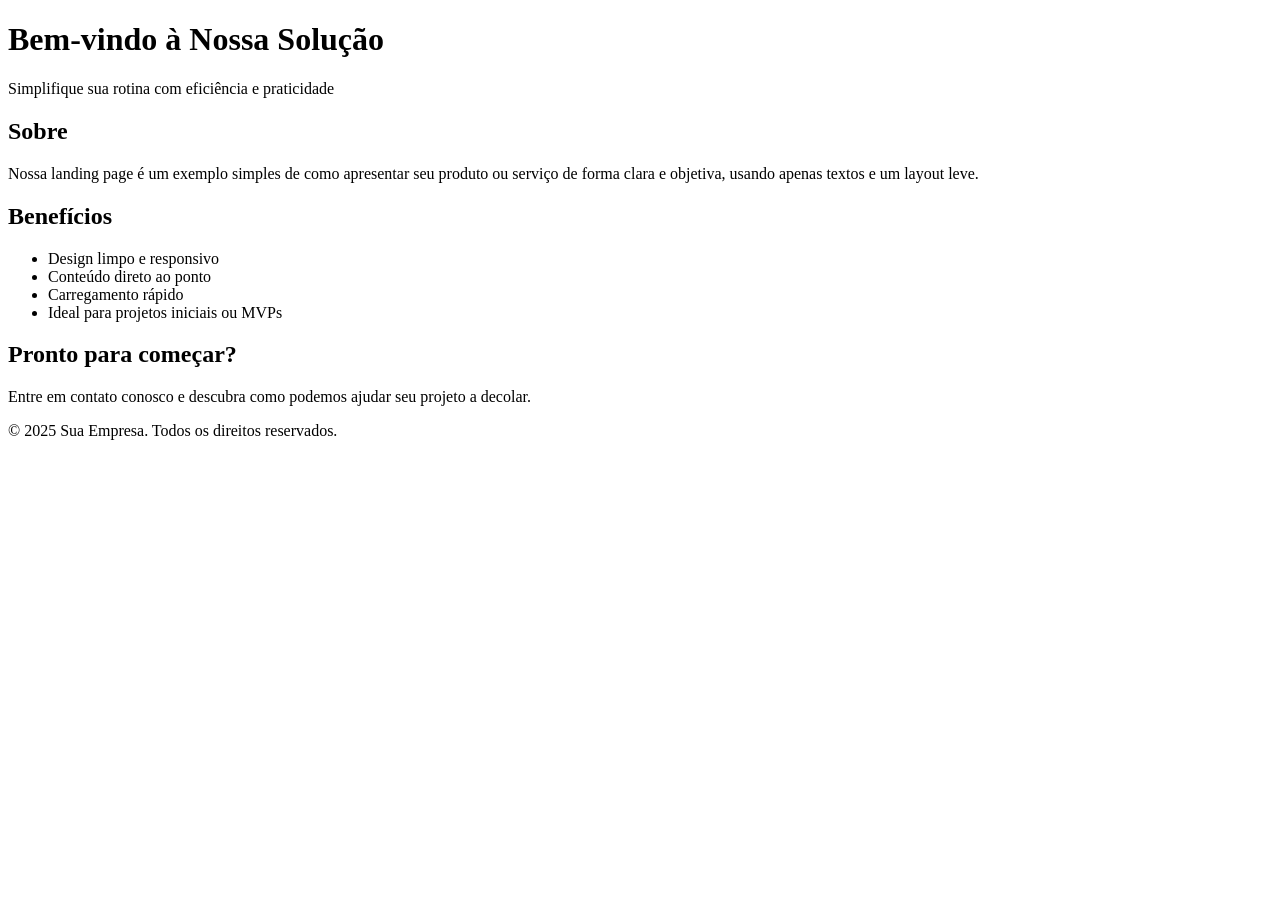
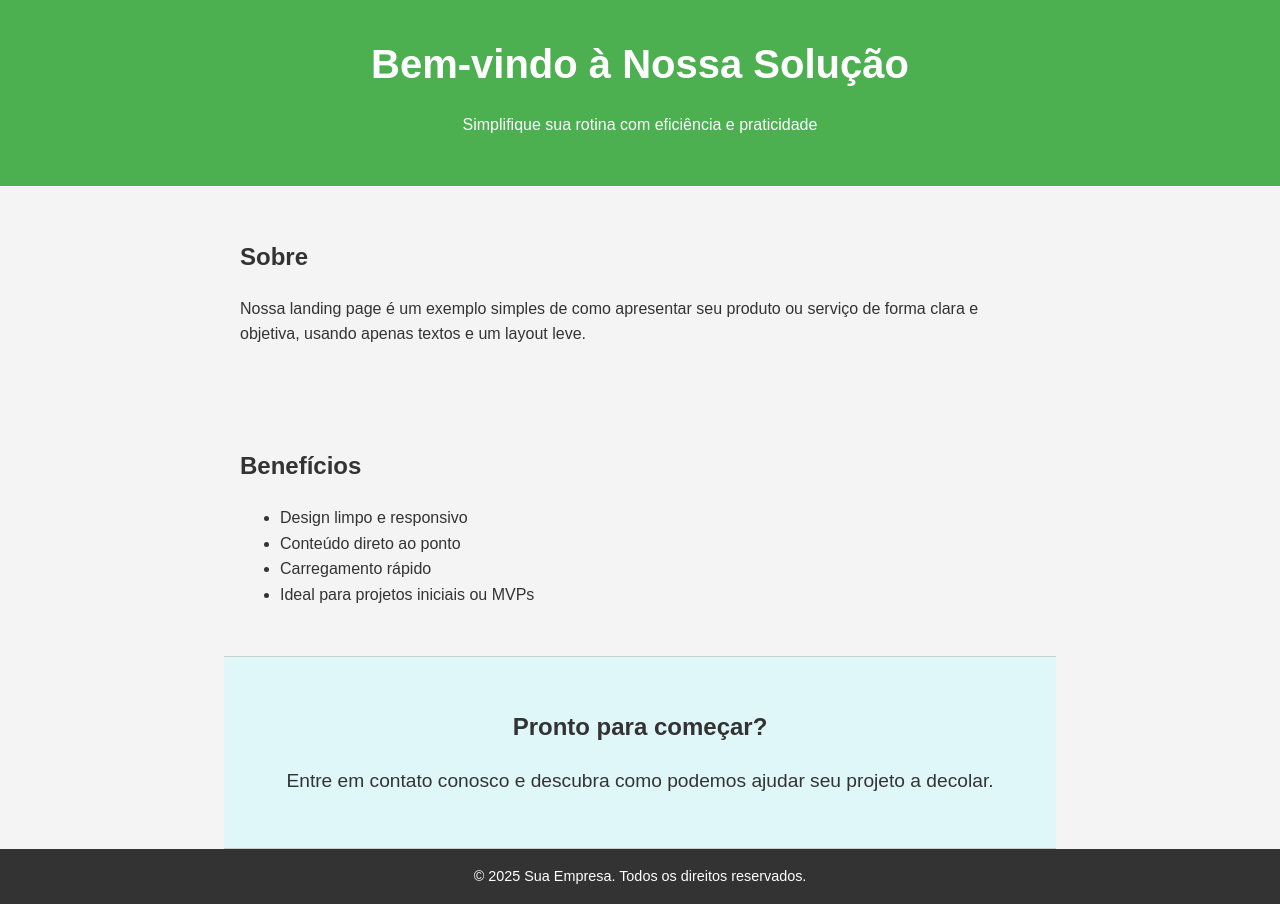
Before and after one commit to Matheus-Lessa-Dev/10Commits, a plain HTML site: page index.html in a window 1280 px wide. Before the commit the page ends 800 px from the top, so only its background shows below. Drawn offline with Linux system fonts and the light colour scheme.

Commit message:
Feito a parte do CSS

```diff
--- a/estilo.css
+++ b/estilo.css
@@ -0,0 +1,60 @@
+body {
+  font-family: Arial, sans-serif;
+  line-height: 1.6;
+  margin: 0;
+  padding: 0;
+  color: #333;
+  background-color: #f4f4f4;
+}
+
+header {
+  background-color: #4CAF50;
+  color: white;
+  padding: 2rem 1rem;
+  text-align: center;
+}
+
+header h1 {
+  margin: 0;
+  font-size: 2.5rem;
+}
+
+section {
+  padding: 2rem 1rem;
+  max-width: 800px;
+  margin: auto;
+}
+
+.cta {
+  background-color: #e0f7fa;
+  text-align: center;
+  padding: 2rem 1rem;
+  border-top: 1px solid #ccc;
+  border-bottom: 1px solid #ccc;
+}
+
+.cta h2 {
+  margin-bottom: 1rem;
+}
+
+.cta p {
+  font-size: 1.2rem;
+}
+
+footer {
+  background-color: #333;
+  color: white;
+  text-align: center;
+  padding: 1rem;
+  font-size: 0.9rem;
+}
+
+@media (max-width: 600px) {
+  header h1 {
+    font-size: 2rem;
+  }
+
+  .cta p {
+    font-size: 1rem;
+  }
+}
--- a/index.html
+++ b/index.html
@@ -4,7 +4,7 @@
   <meta charset="UTF-8" />
   <meta name="viewport" content="width=device-width, initial-scale=1" />
   <title>Landing Page Simples</title>
-  <link rel="stylesheet" href="styles.css" />
+  <link rel="stylesheet" href="estilo.css" />
 </head>
 <body>
 
```
